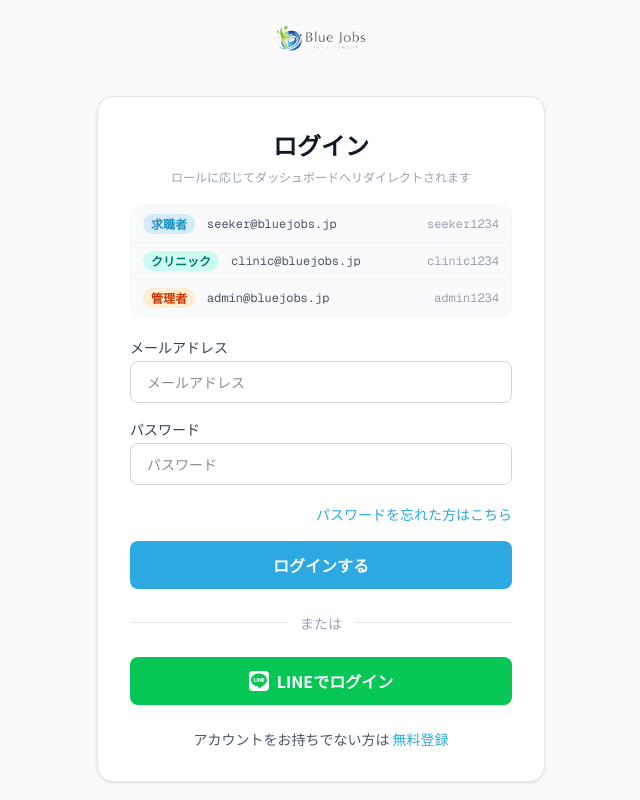
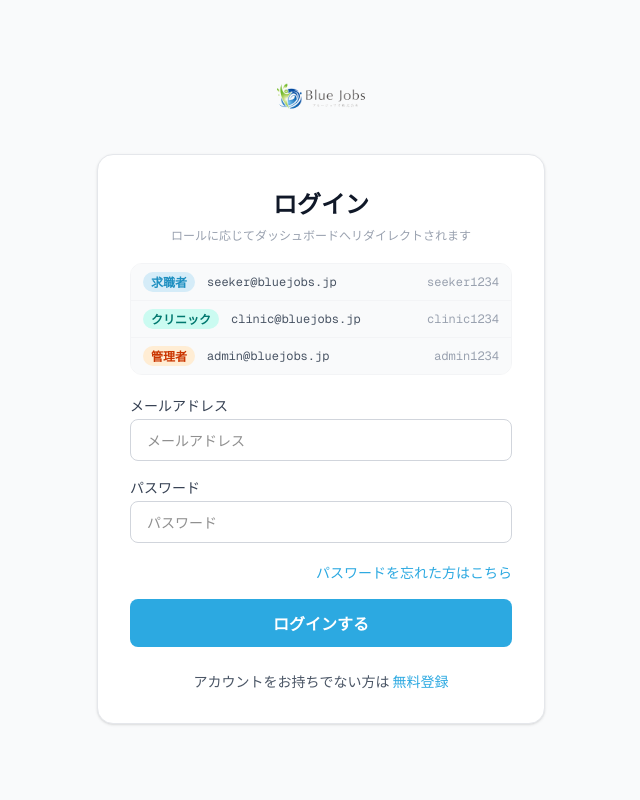
Before and after one commit to abhishekkhokrale/dental-recruitment, a Next.js app: page /login in a window 1280 px wide. Shown: the whole page, without its empty margins (319-959 px from the left). Built offline with nearby package versions, Linux system fonts and the light colour scheme; no server answers.

Commit message:
The LINE login button and the divider ("または") have been removed from the login form.

```diff
--- a/src/components/auth/LoginForm.tsx
+++ b/src/components/auth/LoginForm.tsx
@@ -76,24 +76,6 @@ export default function LoginForm() {
         </button>
       </form>
 
-      <div className="my-6 flex items-center gap-3">
-        <div className="flex-1 h-px bg-gray-200" />
-        <span className="text-sm text-gray-400">または</span>
-        <div className="flex-1 h-px bg-gray-200" />
-      </div>
-
-      <a
-        href="/api/auth/line"
-        className="w-full py-3 bg-[#06C755] hover:bg-[#05b34c] text-white font-semibold rounded-lg transition-colors flex items-center justify-center gap-2"
-      >
-        <span className="inline-flex items-center justify-center w-5 h-5 bg-white rounded-sm">
-          <svg viewBox="0 0 24 24" fill="#06C755" className="w-4 h-4" aria-hidden="true">
-            <path d="M19.365 9.863c.349 0 .63.285.63.631 0 .345-.281.63-.63.63H17.61v1.125h1.755c.349 0 .63.283.63.63 0 .344-.281.629-.63.629h-2.386c-.345 0-.627-.285-.627-.629V8.108c0-.345.282-.63.627-.63h2.386c.349 0 .63.285.63.63 0 .349-.281.63-.63.63H17.61v1.125h1.755zm-3.855 3.016c0 .27-.174.51-.432.596-.064.021-.133.031-.199.031-.211 0-.391-.09-.51-.25l-2.443-3.317v2.94c0 .344-.279.629-.631.629-.346 0-.626-.285-.626-.629V8.108c0-.27.173-.51.43-.595.06-.023.136-.033.194-.033.195 0 .375.104.495.254l2.462 3.33V8.108c0-.345.282-.63.63-.63.345 0 .63.285.63.63v4.771zm-5.741 0c0 .344-.282.629-.631.629-.345 0-.627-.285-.627-.629V8.108c0-.345.282-.63.627-.63.349 0 .631.285.631.63v4.771zm-2.466.629H4.917c-.345 0-.63-.285-.63-.629V8.108c0-.345.285-.63.63-.63.348 0 .63.285.63.63v4.141h1.756c.348 0 .629.283.629.63 0 .344-.281.629-.629.629M24 10.314C24 4.943 18.615.572 12 .572S0 4.943 0 10.314c0 4.811 4.27 8.842 10.035 9.608.391.082.923.258 1.058.59.12.301.079.766.038 1.08l-.164 1.02c-.045.301-.24 1.186 1.049.645 1.291-.539 6.916-4.078 9.436-6.975C23.176 14.393 24 12.458 24 10.314" />
-          </svg>
-        </span>
-        LINEでログイン
-      </a>
-
       <p className="mt-6 text-center text-sm text-gray-600">
         アカウントをお持ちでない方は{' '}
         <Link href="/register" className="text-cyan-600 font-medium hover:text-cyan-700 hover:underline">
```
